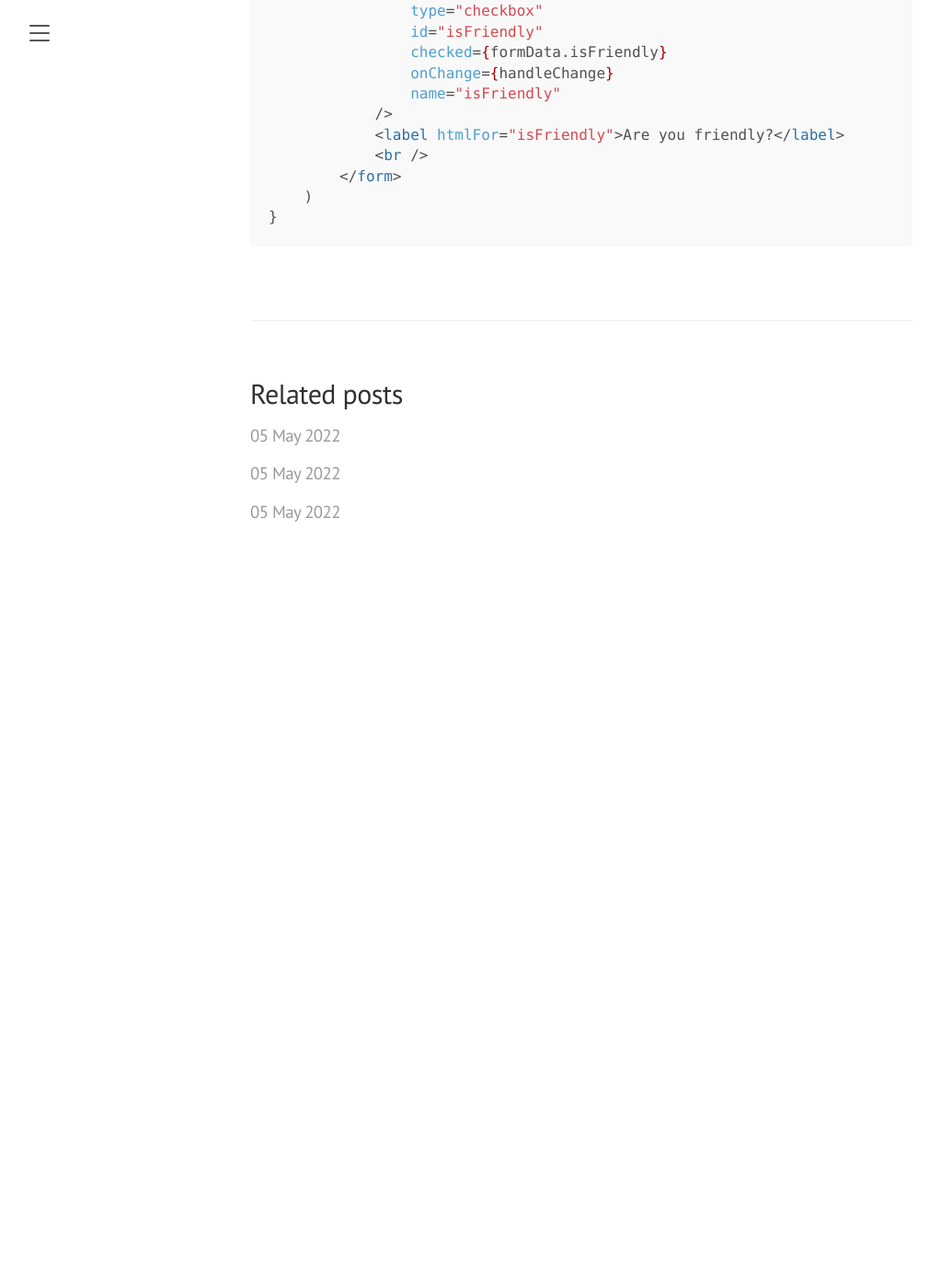
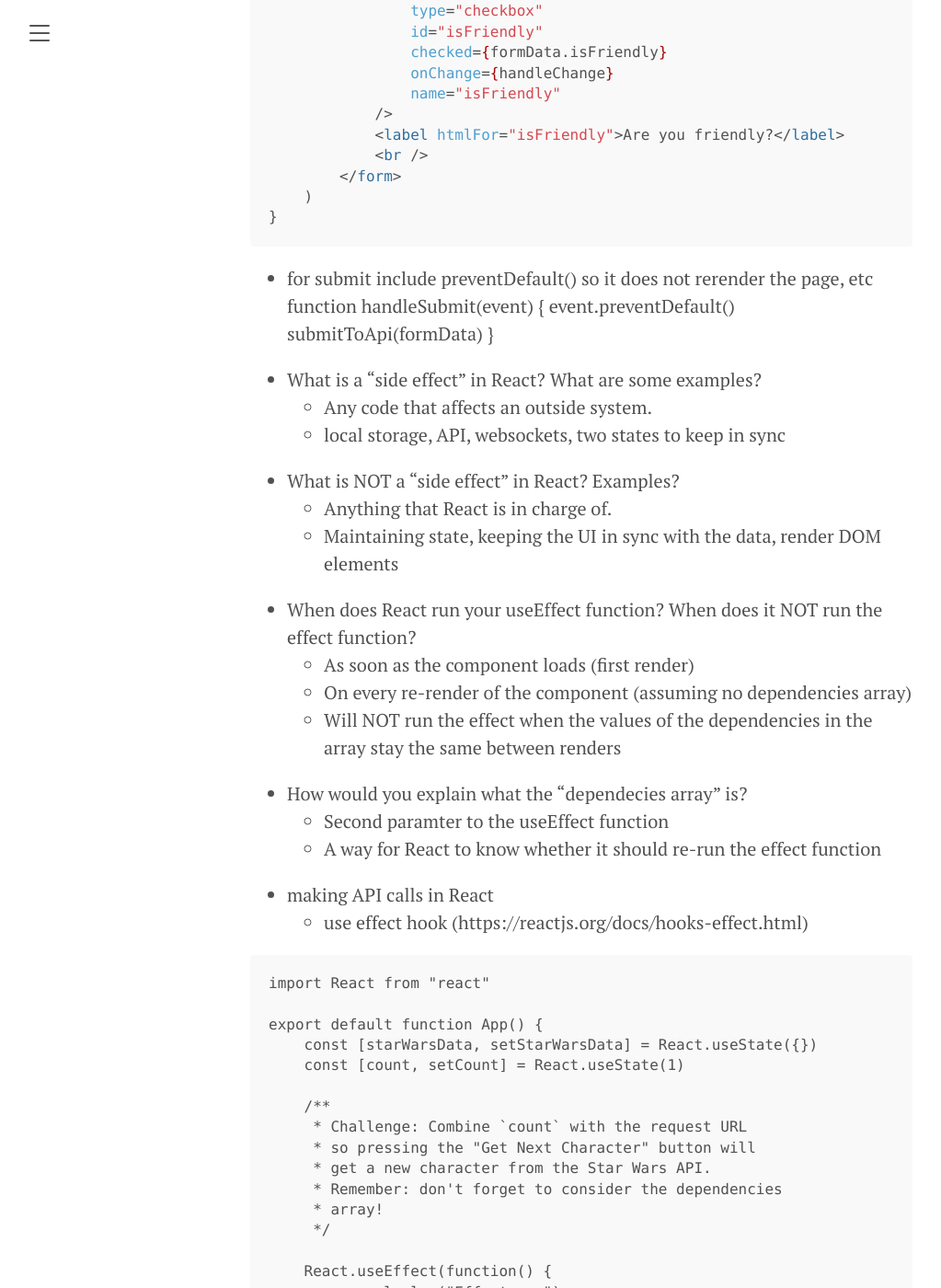
Before and after one commit to lepst0928/blog, a Jekyll site: the page built from _posts/2022-05-02-react-notes.md, in a window 1280 px wide and 1400 px high, scrolled down 3744 px. Shown: the whole window at 92% size, without its empty margins (8-1031 px from the left). Built offline with Jekyll 4.4.1, drawn with Linux system fonts in a browser that asks for light colours; before the commit the page ends 4374 px from its top, so only the background shows below that; some of the changed text lies outside the part shown.

Commit message:
Update 2022-05-02-react-notes.md

````diff
--- a/_posts/2022-05-02-react-notes.md
+++ b/_posts/2022-05-02-react-notes.md
@@ -160,3 +160,90 @@ export default function Form() {
     )
 }
 ```
+
+- for submit include preventDefault() so it does not rerender the page, etc
+ function handleSubmit(event) {
+        event.preventDefault()
+        submitToApi(formData)
+    }
+
+
+- What is a "side effect" in React? What are some examples?
+	- Any code that affects an outside system.
+	- local storage, API, websockets, two states to keep in sync
+
+- What is NOT a "side effect" in React? Examples?
+	- Anything that React is in charge of.
+	- Maintaining state, keeping the UI in sync with the data, render DOM elements
+- When does React run your useEffect function? When does it NOT run
+   the effect function?
+	- As soon as the component loads (first render)
+	- On every re-render of the component (assuming no dependencies array)
+	- Will NOT run the effect when the values of the dependencies in the array stay the same between renders
+- How would you explain what the "dependecies array" is?
+	- Second paramter to the useEffect function
+	- A way for React to know whether it should re-run the effect function
+
+- making API calls in React
+	- use effect hook (https://reactjs.org/docs/hooks-effect.html)
+
+```
+import React from "react"
+
+export default function App() {
+    const [starWarsData, setStarWarsData] = React.useState({})
+    const [count, setCount] = React.useState(1)
+
+    /**
+     * Challenge: Combine `count` with the request URL
+     * so pressing the "Get Next Character" button will
+     * get a new character from the Star Wars API.
+     * Remember: don't forget to consider the dependencies
+     * array!
+     */
+
+    React.useEffect(function() {
+        console.log("Effect ran")
+        fetch(`https://swapi.dev/api/people/${count}`)
+            .then(res => res.json())
+            .then(data => setStarWarsData(data))
+    }, [count])
+
+    return (
+        <div>
+            <h2>The count is {count}</h2>
+            <button onClick={() => setCount(prevCount => prevCount + 1)}>Get Next Character</button>
+            <pre>{JSON.stringify(starWarsData, null, 2)}</pre>
+        </div>
+    )
+}
+```
+
+- window tracker (scrimba) removeEventListener example
+```react
+
+import React from "react"
+
+export default function WindowTracker() {
+
+    const [windowWidth, setWindowWidth] = React.useState(window.innerWidth)
+
+    React.useEffect(() => {
+        function watchWidth() {
+            console.log("Setting up...")
+            setWindowWidth(window.innerWidth)
+        }
+
+        window.addEventListener("resize", watchWidth)
+
+        return function() {
+            console.log("Cleaning up...")
+            window.removeEventListener("resize", watchWidth)
+        }
+    }, [])
+
+    return (
+        <h1>Window width: {windowWidth}</h1>
+    )
+}
+```
````
